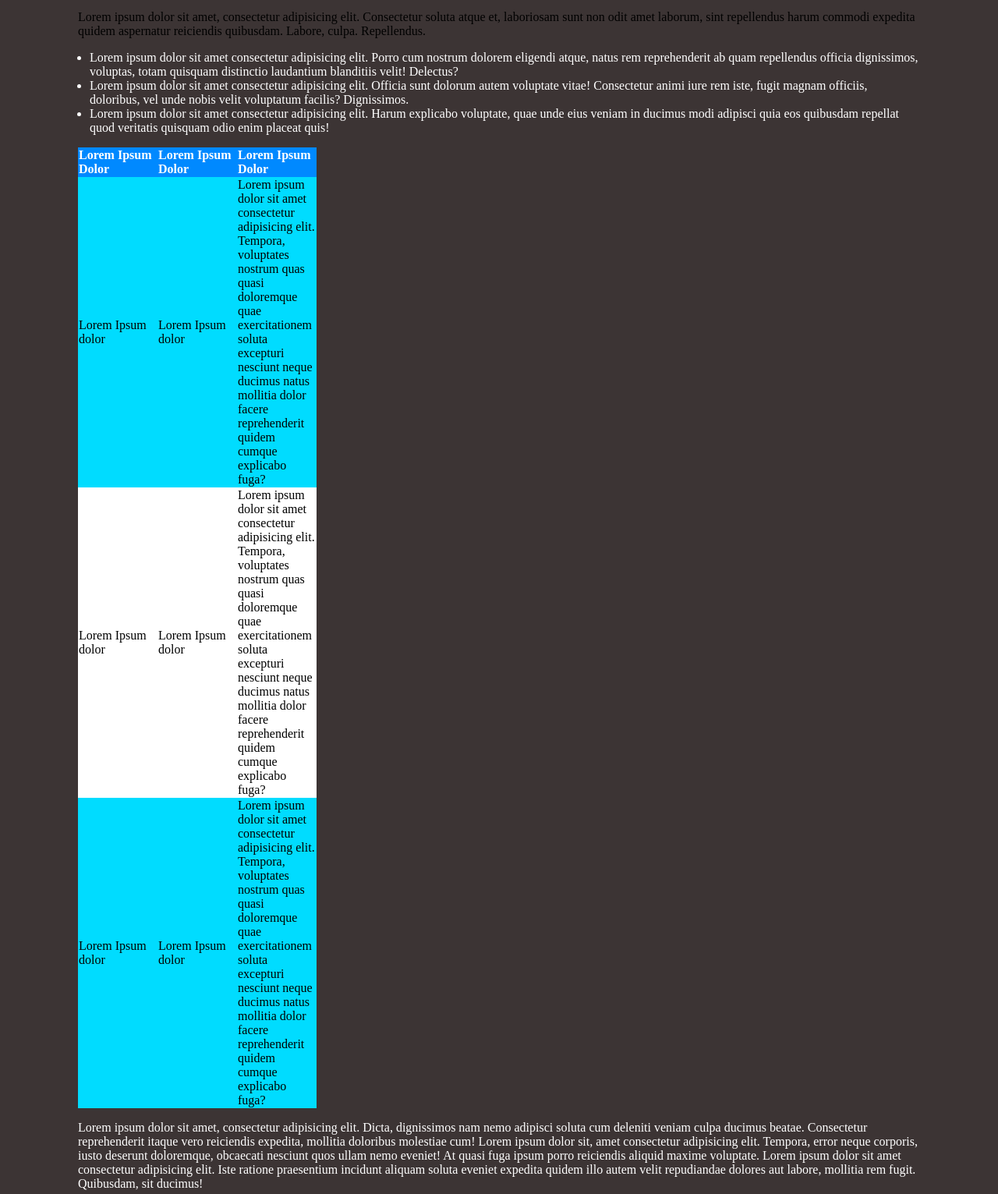
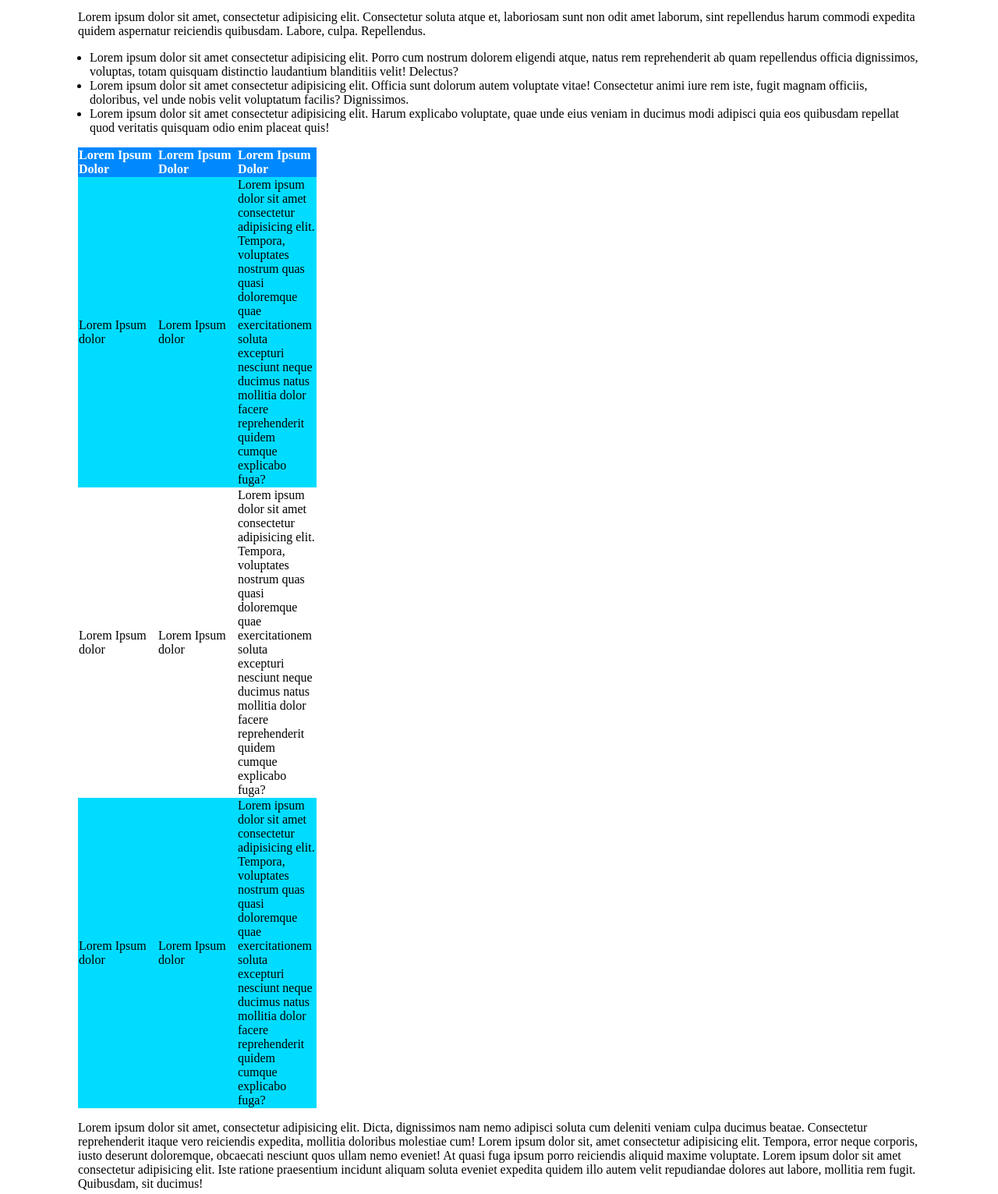
Before and after one commit to mauriziogiuffredi91/html-css-booleaner, a website: page index.html in a window 1280 px wide. Shown: the part 649-2180 px from the top of the page at 78% size. Drawn offline with Linux system fonts and the light colour scheme.

Commit message:
change color

```diff
--- a/index.html
+++ b/index.html
@@ -63,7 +63,7 @@
 
       <!-- Terza sezione -->
 
-      <section class="first-s">
+      <section >
         <ul id="lista">
           <li>
             Lorem ipsum dolor sit amet consectetur adipisicing elit. Porro cum
@@ -112,7 +112,7 @@
             </tr>
           </tbody>
 
-          <tbody class="row-middle">
+          <tbody>
             <tr>
               <td>Lorem Ipsum dolor</td>
               <td>Lorem Ipsum dolor</td>
@@ -144,7 +144,7 @@
 
       <!-- Quinta sezione -->
 
-      <section class="first-s">
+      <section>
         <p>
           Lorem ipsum dolor sit amet, consectetur adipisicing elit. Dicta,
           dignissimos nam nemo adipisci soluta cum deleniti veniam culpa ducimus
--- a/style.css
+++ b/style.css
@@ -1,6 +1,5 @@
 body {
   margin: 0;
-  background: #3c3434;
 }
 
 #text-item {
@@ -79,13 +78,3 @@ th {
   background-repeat: no-repeat;
   height: 208px;
 }
-
-
-
-.row-middle{
-  background: white;
-}
-
-.first-s{
-  color: white;
-}
```
